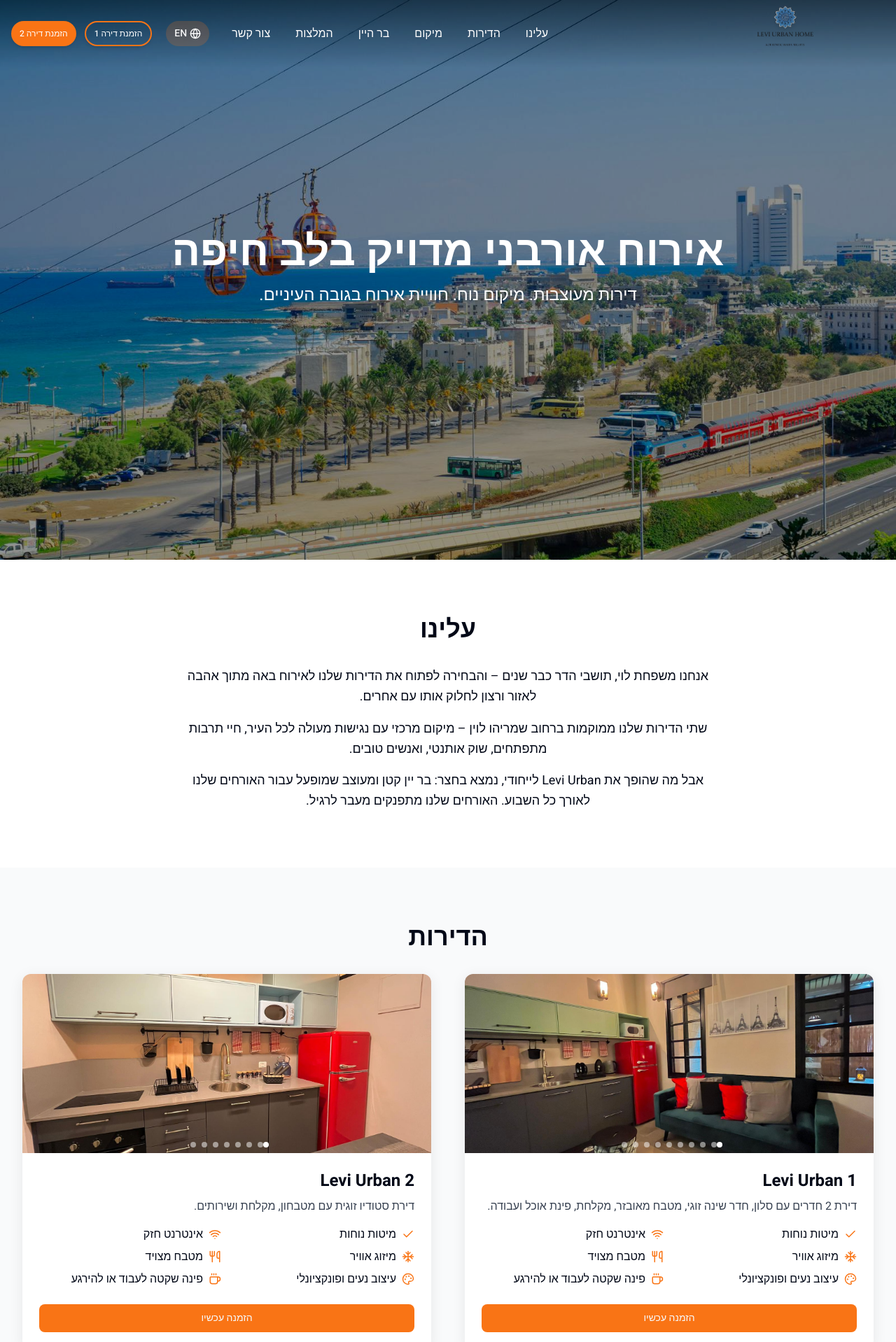
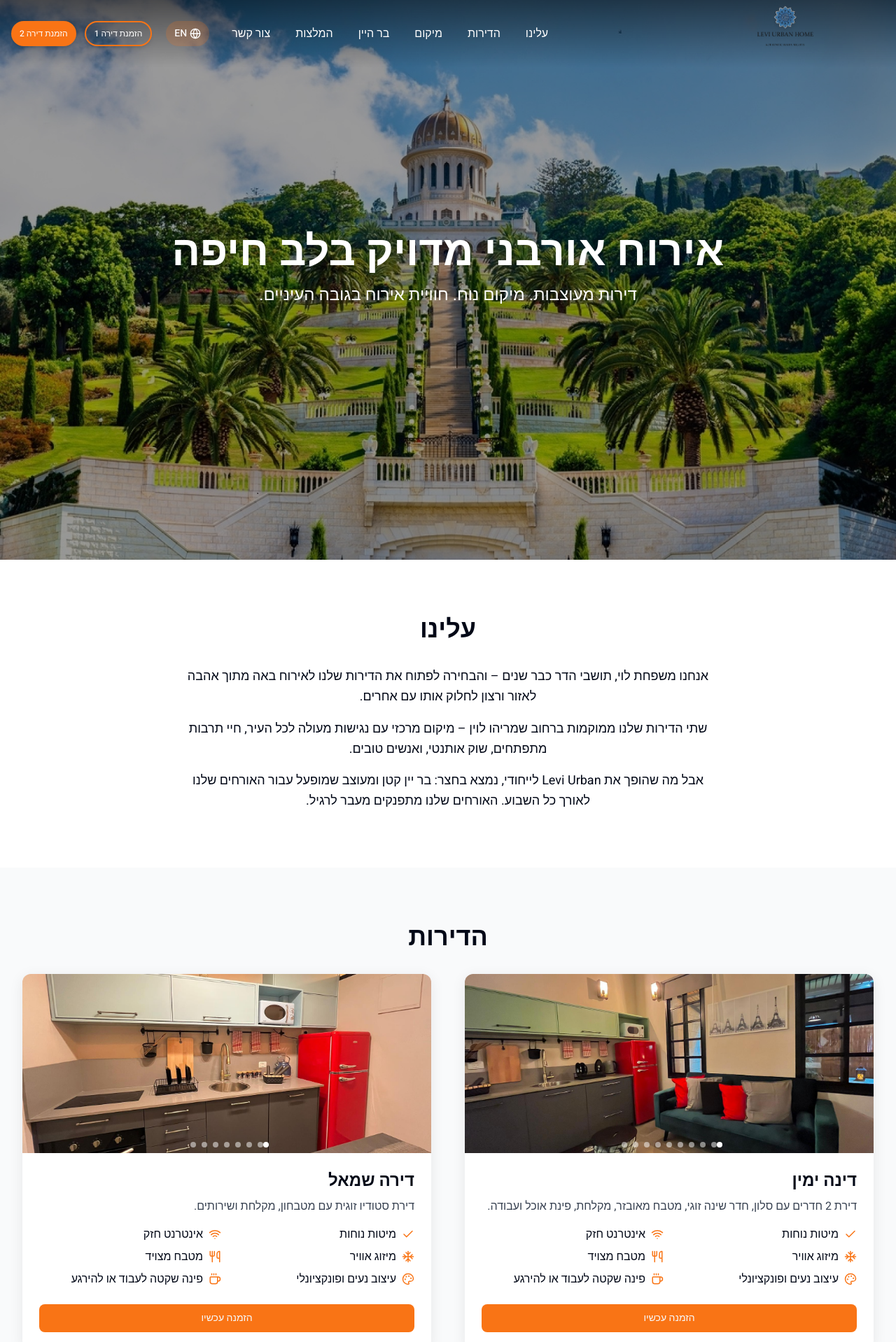
Before and after one commit to PlorntXhizors/leviurban, a Next.js app: page / in a window 1280 px wide. Shown: the top 1918 px of the page at 70% size. Built offline with nearby package versions, Linux system fonts and the light colour scheme.

Commit message:
feat: update main hero image with Bahá'í Gardens
Add new image, adjust hero text, and create Haifa attractions gallery

Co-authored-by: Plornt Xhizors <17587488+PlorntXhizors@users.noreply.github.com>

```diff
--- a/components/home-page.tsx
+++ b/components/home-page.tsx
@@ -81,8 +81,8 @@ export default function HomePage() {
         <div className="absolute inset-0 z-0">
           {!imagesLoaded.hero && <div className="absolute inset-0 bg-gray-300 animate-pulse"></div>}
           <Image
-            src="/haifa-cable-car-hero.jpg"
-            alt="Haifa Cable Car and Mediterranean View"
+            src="/bahai-gardens-haifa.jpg"
+            alt="הגנים הבהאיים בחיפה"
             fill
             priority
             className={`object-cover transition-opacity duration-300 ${imagesLoaded.hero ? "opacity-100" : "opacity-0"}`}
@@ -159,7 +159,7 @@ export default function HomePage() {
                 </div>
               </div>
               <div className="p-6">
-                <h3 className="text-2xl font-bold mb-2">{t("apartments.apt1.title")}</h3>
+                <h3 className="text-2xl font-bold mb-2">דינה ימין</h3>
                 <p className="text-gray-700 mb-4">{t("apartments.apt1.description")}</p>
                 <ul className="grid grid-cols-2 gap-x-4 gap-y-2 mb-6">
                   <li className="flex items-center gap-2">
@@ -234,7 +234,7 @@ export default function HomePage() {
                 </div>
               </div>
               <div className="p-6">
-                <h3 className="text-2xl font-bold mb-2">{t("apartments.apt2.title")}</h3>
+                <h3 className="text-2xl font-bold mb-2">דירה שמאל</h3>
                 <p className="text-gray-700 mb-4">{t("apartments.apt2.description")}</p>
                 <ul className="grid grid-cols-2 gap-x-4 gap-y-2 mb-6">
                   <li className="flex items-center gap-2">
@@ -321,8 +321,8 @@ export default function HomePage() {
             <div className="order-2 md:order-1 relative h-80 md:h-full min-h-[400px] rounded-xl overflow-hidden card-shadow">
               {!imagesLoaded.wineBar && <div className="absolute inset-0 bg-gray-300 animate-pulse"></div>}
               <Image
-                src="/wine-bar.png"
-                alt="בר היין של Levi Urban"
+                src="/courtyard-fountain.jpg"
+                alt="חצר פנימית עם מזרקה של Levi Urban"
                 fill
                 className={`object-cover transition-opacity duration-300 ${imagesLoaded.wineBar ? "opacity-100" : "opacity-0"}`}
                 onLoad={() => handleImageLoad("wineBar")}
```
Also changed, not shown: public/bahai-gardens-haifa.jpg (added), public/courtyard-fountain.jpg (added).
